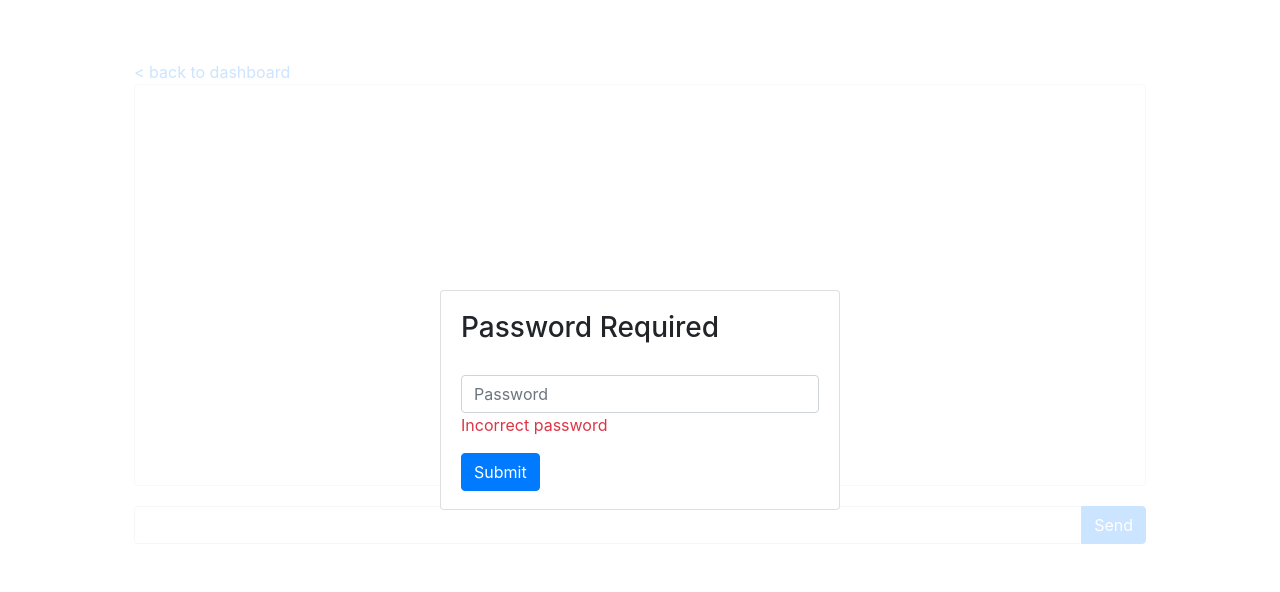
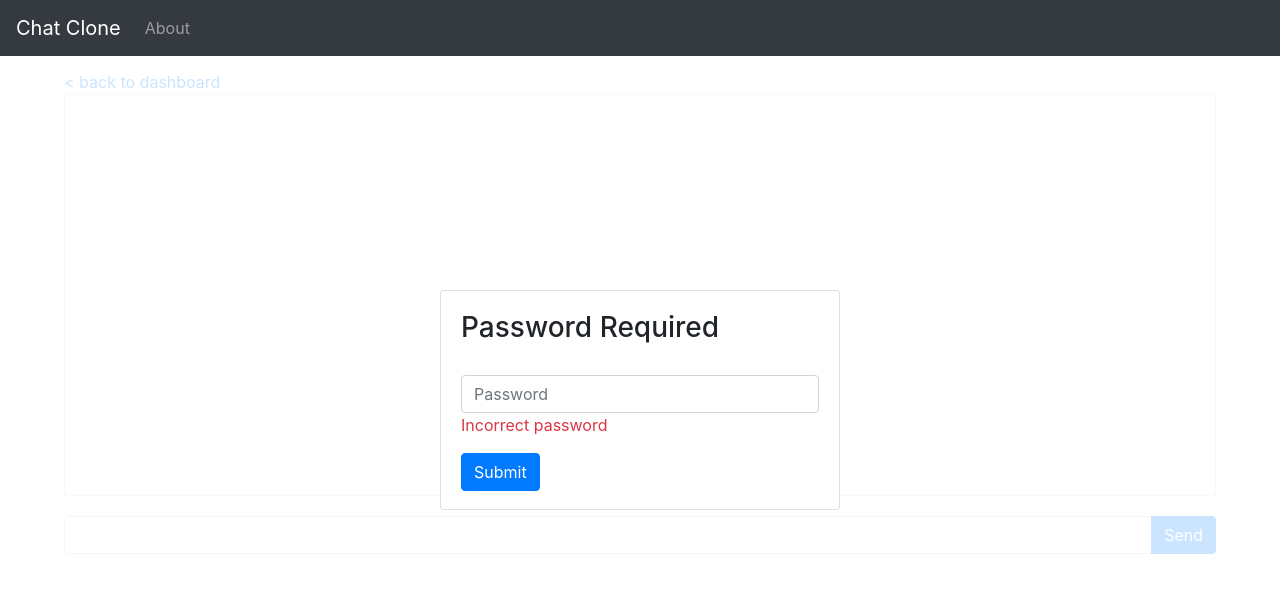
Before and after one commit to chairswithlegs/chat-clone, an Angular app in the folder ChatFrontend/: page /chat-room/1/1 in a window 1280 px wide. Shown: the top 592 px of the page. Built offline with nearby package versions, Linux system fonts and the light colour scheme.

Commit message:
Worked on site navigation structure.

```diff
--- a/ChatFrontend/src/app/app.component.css
+++ b/ChatFrontend/src/app/app.component.css
@@ -0,0 +1,5 @@
+.navbar {
+    position: fixed;
+    width: 100%;
+    z-index: 100;
+}
--- a/ChatFrontend/src/app/app.component.html
+++ b/ChatFrontend/src/app/app.component.html
@@ -1 +1,26 @@
+<nav class="navbar navbar-expand-lg navbar-dark bg-dark">
+    <a class="navbar-brand" href="#" [routerLink]="'/'">Chat Clone</a>
+
+    <button class="navbar-toggler" type="button" data-toggle="collapse" data-target="#navbarToggler" aria-controls="navbarToggler" aria-expanded="false" aria-label="Toggle navigation">
+        <span class="navbar-toggler-icon"></span>
+    </button>
+
+    <div class="collapse navbar-collapse" id="navbarToggler">
+        <ul class="navbar-nav mr-auto mt-2 mt-lg-0">
+            <li class="nav-item">
+                <a class="nav-link" href="#" [routerLink]="'/about'">About</a>
+            </li>
+            <li *ngIf="!auth.authState | async" class="nav-item">
+                <a class="nav-link" href="#" [routerLink]="'/'">Log in</a>
+            </li>
+            <li *ngIf="auth.authState | async" class="nav-item">
+                <a class="nav-link" href="#" [routerLink]="'/dashboard'">Dashboard</a>
+            </li>
+            <li *ngIf="auth.authState | async" class="nav-item">
+                <a class="nav-link" href="/" (click)="logout()">Log out</a>
+            </li>
+        </ul>
+    </div>
+</nav>
+
 <router-outlet></router-outlet>
--- a/ChatFrontend/src/app/app.component.ts
+++ b/ChatFrontend/src/app/app.component.ts
@@ -2,11 +2,14 @@ import { Component } from '@angular/core';
 import { AuthStateService } from './authentication/auth-state.service';
 
 @Component({
-  selector: 'app-root',
-  templateUrl: './app.component.html',
-  styleUrls: ['./app.component.css']
+	selector: 'app-root',
+	templateUrl: './app.component.html',
+	styleUrls: ['./app.component.css']
 })
 export class AppComponent {
-  title = 'app';
-  constructor(private auth: AuthStateService) {}
+	constructor(private auth: AuthStateService) {}
+
+	logout() {
+		this.auth.logout();
+	}
 }
--- a/ChatFrontend/src/app/app.module.ts
+++ b/ChatFrontend/src/app/app.module.ts
@@ -11,12 +11,24 @@ import { DashboardComponent } from './chat/dashboard/dashboard.component';
 import { CoreModule } from './core/core.module';
 import { WelcomeComponent } from './core/welcome/welcome.component';
 import { ChatRoomComponent } from './chat/chat-room/chat-room.component';
+import { AboutComponent } from './core/about/about.component';
+import { AuthGuardService } from './authentication/auth-guard.service';
 
 const routes: Route[] = [
-	{ path: 'dashboard', component: DashboardComponent },
+	{ path: 'about', component: AboutComponent },
+	{
+		path: 'dashboard',
+		component: DashboardComponent,
+		canActivate: [AuthGuardService],
+		data: { redirect: '/' }
+	},
 	{ path: 'chat-room/:roomId/:password', component: ChatRoomComponent },
-	{ path: '', component: WelcomeComponent },
-	{ path: '**', component: WelcomeComponent }
+	{
+		path: '**',
+		component: WelcomeComponent,
+		canActivate: [AuthGuardService],
+		data: { redirect: '/dashboard', invert: true }
+	}
 ];
 
 @NgModule({
@@ -30,7 +42,7 @@ const routes: Route[] = [
 		ChatModule,
 		RouterModule.forRoot(routes)
 	],
-	providers: [],
+	providers: [AuthGuardService],
 	bootstrap: [AppComponent]
 })
 export class AppModule { }
--- /dev/null
+++ b/ChatFrontend/src/app/authentication/auth-guard.service.ts
@@ -0,0 +1,37 @@
+import { Injectable } from '@angular/core';
+import { Router, CanActivate, ActivatedRouteSnapshot } from '@angular/router';
+import { AuthStateService } from './auth-state.service';
+import { Observable } from 'rxjs/Observable';
+
+@Injectable()
+export class AuthGuardService implements CanActivate{
+
+	constructor(private auth: AuthStateService, private router: Router) { }
+
+	canActivate(route: ActivatedRouteSnapshot): Observable<boolean> {
+		return this.auth.authState.take(1)
+		.map((loggedIn) => {
+			//Reverse the default setting, blocking authenticated users
+			if (route.data.invert) loggedIn = !loggedIn;
+
+			if (loggedIn) {
+				return true;
+			} else {
+				//Navigate to the redirect location, specified in the route map
+				if (route.data.redirect) {
+					this.router.navigate([route.data.redirect]);
+				}
+
+				return false;
+			}
+		})
+		.catch((error) => {
+			//Navigate to the redirect location, specified in the route map
+			if (route.data.redirect) {
+				this.router.navigate([route.data.redirect]);
+			}
+
+			return Observable.of(false)
+		});
+	}
+}
--- a/ChatFrontend/src/app/authentication/auth-state.service.ts
+++ b/ChatFrontend/src/app/authentication/auth-state.service.ts
@@ -35,7 +35,6 @@ export class AuthStateService {
         .timeout(this.timeoutDuration)
         .map((jwt) => {
             if (jwt && jwt['token']) { //If we got a token, login was successful
-                console.log('login subscribe fired.');
                 localStorage.setItem(this.tokenStorageKey, jwt['token']);
                 this.authSubject.next(true);
                 return true
@@ -72,6 +71,10 @@ export class AuthStateService {
             return null;
     }
 
+    logout(): void {
+        localStorage.removeItem(this.tokenStorageKey);
+    }
+
     //Verifies with the server that the currently stored token is valid
     private validateToken(): Observable<boolean> {;
         const authHeader = this.getAuthHeader();
@@ -79,7 +82,6 @@ export class AuthStateService {
         if (authHeader === null) {
             return Observable.of(false);
         } else {
-            console.log('checking token with server.');
             const headers = { Authorization: authHeader };
             return this.http.get(`${environment.apiUrl}/api/authentication/validate-token`, { headers: headers })
             .timeout(this.timeoutDuration)
--- a/ChatFrontend/src/app/chat/chat-room/chat-room.component.css
+++ b/ChatFrontend/src/app/chat/chat-room/chat-room.component.css
@@ -17,9 +17,8 @@
     height: 62px;
 }
 
-.container {
-    margin-top: 60px;
-    padding: 0 5%;
+.room-container {
+    padding: 70px 5% 0 5%;
 }
 
 .fade {
--- a/ChatFrontend/src/app/chat/chat-room/chat-room.component.html
+++ b/ChatFrontend/src/app/chat/chat-room/chat-room.component.html
@@ -1,4 +1,4 @@
-<div [class.fade]="showPasswordPrompt" class="container">
+<div [class.fade]="showPasswordPrompt" class="room-container">
 	<a [routerLink]="'/dashboard'">&lt; back to dashboard</a>
 
 	<div class="card">
--- /dev/null
+++ b/ChatFrontend/src/app/core/about/about.component.html
@@ -0,0 +1,3 @@
+<p>
+  about works!
+</p>
--- /dev/null
+++ b/ChatFrontend/src/app/core/about/about.component.ts
@@ -0,0 +1,15 @@
+import { Component, OnInit } from '@angular/core';
+
+@Component({
+  selector: 'app-about',
+  templateUrl: './about.component.html',
+  styleUrls: ['./about.component.css']
+})
+export class AboutComponent implements OnInit {
+
+  constructor() { }
+
+  ngOnInit() {
+  }
+
+}
--- a/ChatFrontend/src/app/core/core.module.ts
+++ b/ChatFrontend/src/app/core/core.module.ts
@@ -3,6 +3,7 @@ import { CommonModule } from '@angular/common';
 import { WelcomeComponent } from './welcome/welcome.component';
 import { RouterModule } from '@angular/router';
 import { AuthenticationModule } from '../authentication/authentication.module';
+import { AboutComponent } from './about/about.component';
 
 @NgModule({
   imports: [
@@ -13,6 +14,6 @@ import { AuthenticationModule } from '../authentication/authentication.module';
   exports: [
     WelcomeComponent
   ],
-  declarations: [WelcomeComponent]
+  declarations: [WelcomeComponent, AboutComponent]
 })
 export class CoreModule { }
```
Also changed, not shown: ChatFrontend/src/app/core/about/about.component.css (added), 2 other files (tests, documents, lock files or other folders).
